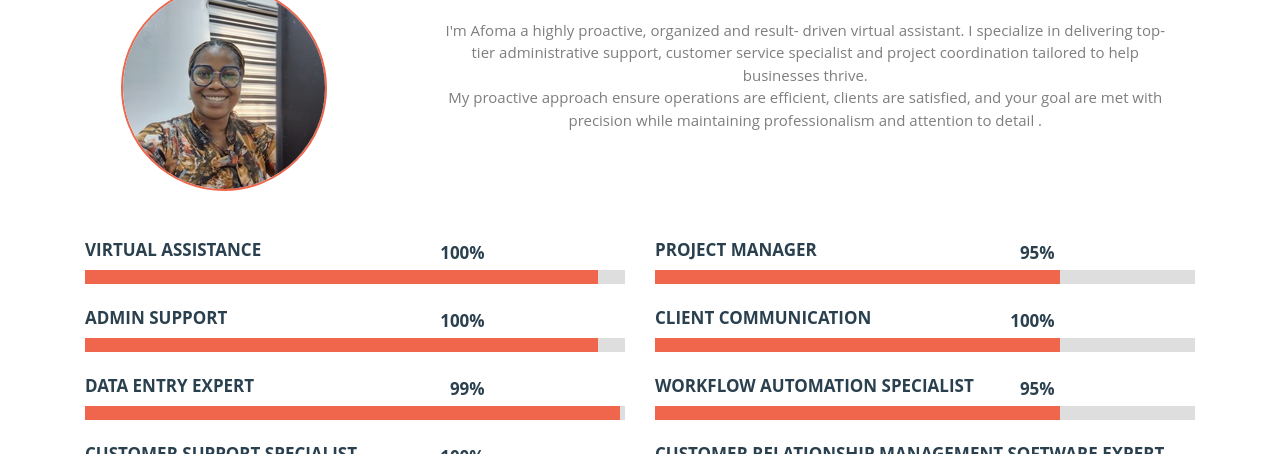
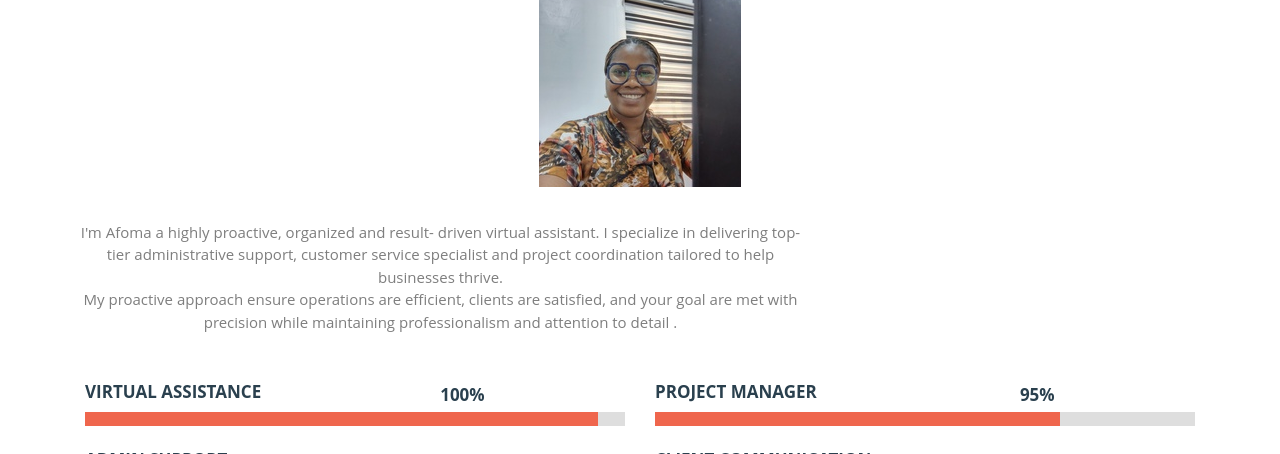
Before and after one commit to Afoma-tech691/Work-Website, a plain HTML site: page index.html in a window 1280 px wide. Shown: the part 646-1100 px from the top of the page. Drawn offline with Linux system fonts and the light colour scheme; files whose address does not match are found by name.

Commit message:
adjusted

```diff
--- a/index.html
+++ b/index.html
@@ -97,7 +97,7 @@ Smartphone Compatible web template, free webdesigns for Nokia, Samsung, LG, Sony
 	<div class="container">
 		<div class="about-header">
 			<h3>about</h3>
-			<div class="about-imag">
+			<div class="about-image">
 			<img src="images/mypics.jpg" alt=""/>
 			</div>
 			<div class="about-text">
```
